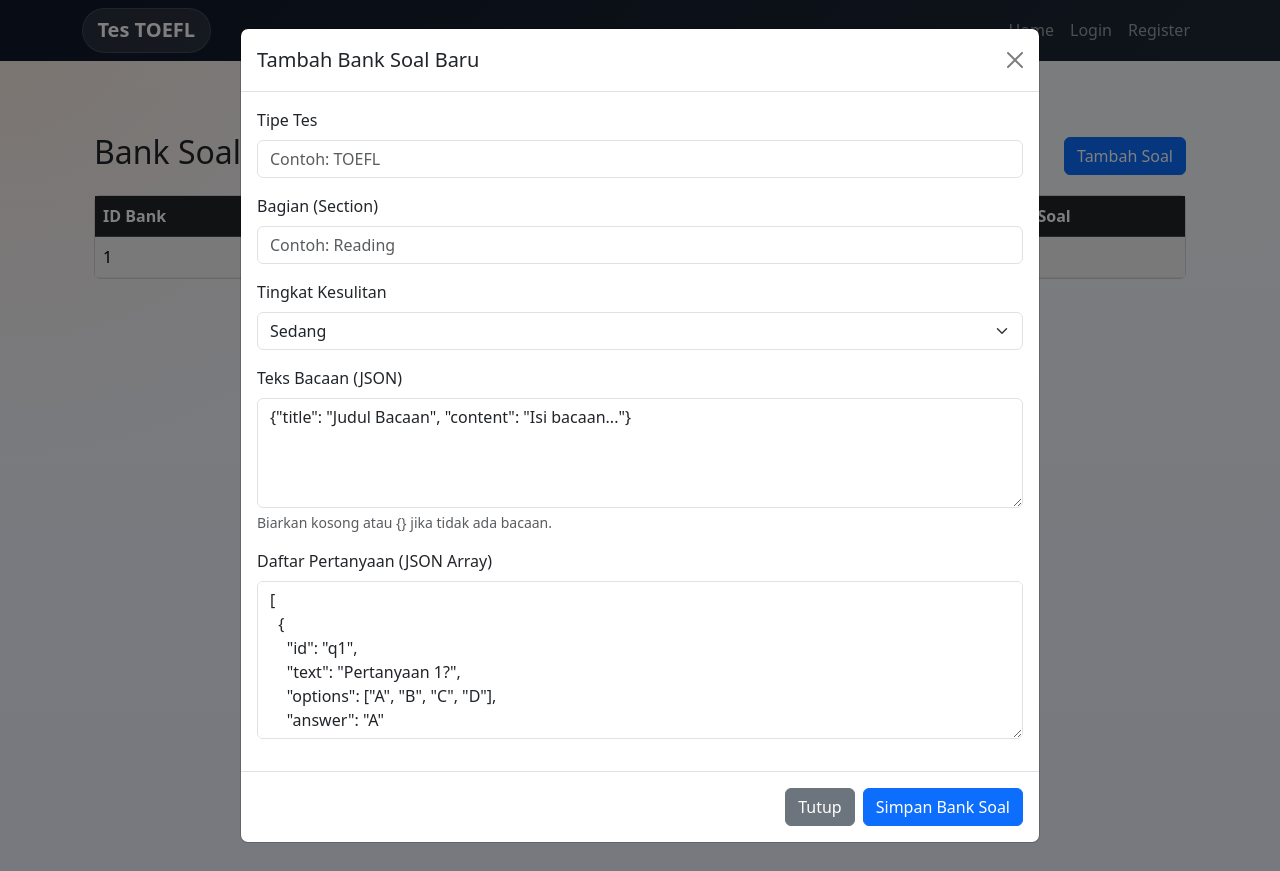
After one commit to Svaerd/upbg-backend, a Flask app: template templates/admin/exam_banks.html in a window 1280 px wide, after a click on "Tambah Soal". The commit adds this page. Run offline with Flask 3, Linux system fonts and the light colour scheme; the template is opened without the code that fills it: most values are stand-ins (such as "Sample title", 1, 10 or a date in 2020).

Commit message:
Exam banks & CBT system integrated w/ MongoDB

```diff
--- a/app.py
+++ b/app.py
@@ -1,5 +1,7 @@
 import os
 from functools import wraps
+from datetime import datetime, timezone
+import json
 
 import pymysql
 from flask import (
@@ -580,7 +582,13 @@ def user_registrations():
         """,
         (g.user["user_id"],),
     )
-    return render_template("user/registrations.html", registrations=registrations)
+
+    sessions = list(mongo_db.EXAM_SESSIONS.find({"user_id": g.user["user_id"]}))
+    session_map = {s["registration_id"]: s for s in sessions}
+
+    return render_template(
+        "user/registrations.html", registrations=registrations, session_map=session_map
+    )
 
 
 @app.route("/user/payments/<int:payment_id>/confirm", methods=["GET", "POST"])
@@ -650,6 +658,241 @@ def admin_approve_payment(payment_id):
     return redirect(url_for("admin_payments"))
 
 
+@app.route("/admin/exam-banks", methods=["GET", "POST"])
+@admin_required
+def manage_exam_banks():
+    """
+    Collection: EXAM_BANKS
+    Mengelola bank soal dengan konsep Embedding untuk passage dan questions.
+    """
+    if request.method == "POST":
+        # Karena struktur questions berupa Array of Objects,
+        # idealnya data dikirim dalam bentuk JSON (contoh via Fetch API/AJAX di frontend).
+        data = request.json if request.is_json else None
+
+        if not data:
+            flash("Data soal tidak valid.", "danger")
+            return redirect(url_for("manage_exam_banks"))
+
+        bank_id = f"BANK_{uuid.uuid4().hex[:10].upper()}"
+
+        exam_bank_doc = {
+            "_id": bank_id,
+            "test_type": data.get("test_type"),  # misal: "TOEFL"
+            "section": data.get("section"),  # misal: "Reading"
+            "difficulty": data.get("difficulty"),
+            "passage": data.get(
+                "passage", {}
+            ),  # Object: { "title": "...", "content": "..." }
+            "questions": data.get("questions", []),  # Array of Objects
+        }
+
+        mongo_db.EXAM_BANKS.insert_one(exam_bank_doc)
+        return {
+            "status": "success",
+            "message": "Soal berhasil ditambahkan!",
+            "bank_id": bank_id,
+        }, 201
+
+    # GET method
+    banks = list(mongo_db.EXAM_BANKS.find())
+    return render_template("admin/exam_banks.html", banks=banks)
+
+
+@app.route("/admin/exam-templates", methods=["GET", "POST"])
+@admin_required
+def manage_exam_templates():
+    """
+    Collection: EXAM_TEMPLATE
+    Mengelola template ujian untuk menentukan jumlah soal per tipe/section.
+    """
+    if request.method == "POST":
+        data = request.json if request.is_json else None
+
+        if not data:
+            return {"status": "error", "message": "Payload JSON dibutuhkan"}, 400
+
+        template_id = f"TPL_{uuid.uuid4().hex[:10].upper()}"
+
+        template_doc = {
+            "_id": template_id,
+            "test_type": data.get("test_type"),
+            "requirements": data.get(
+                "requirements", {}
+            ),  # Object: {"reading": 10, "listening": 15}
+        }
+
+        mongo_db.EXAM_TEMPLATE.insert_one(template_doc)
+        return {"status": "success", "message": "Template berhasil dibuat!"}, 201
+
+    templates = list(mongo_db.EXAM_TEMPLATE.find())
+    return render_template("admin/exam_templates.html", templates=templates)
+
+
+@app.route(
+    "/user/registrations/<int:registration_id>/generate-session", methods=["POST"]
+)
+@login_required
+def generate_exam_session(registration_id):
+    """
+    Collection: EXAM_SESSIONS
+    Membuat sesi ujian baru. Me-referensi RDBMS (registration_id, user_id, schedule_id).
+    """
+    # 1. Validasi RDBMS: Pastikan registrasi milik user ini dan pembayaran sudah lunas (misal).
+    registration = fetch_one(
+        """
+        SELECT r.registration_id, r.user_id, r.schedule_id, t.nama_tes, t.test_type_id
+        FROM registrations r
+        JOIN schedules s ON r.schedule_id = s.schedule_id
+        JOIN test_types t ON s.test_type_id = t.test_type_id
+        WHERE r.registration_id = %s AND r.user_id = %s
+        """,
+        (registration_id, g.user["user_id"]),
+    )
+
+    if not registration:
+        flash("Registrasi tidak ditemukan atau akses ditolak.", "danger")
+        return redirect(url_for("user_registrations"))
+
+    # Cek apakah session sudah pernah digenerate
+    existing_session = mongo_db.EXAM_SESSIONS.find_one(
+        {"registration_id": registration_id}
+    )
+    if existing_session:
+        flash("Sesi ujian sudah dibuat.", "info")
+        return redirect(url_for("user_registrations"))
+
+    # 2. Ambil Template Ujian berdasarkan tipe tes RDBMS
+    test_type_name = registration["nama_tes"]
+    template = mongo_db.EXAM_TEMPLATE.find_one({"test_type": test_type_name})
+
+    if not template:
+        flash("Template ujian belum dikonfigurasi oleh Admin.", "danger")
+        return redirect(url_for("user_registrations"))
+
+    # 3. Generate daftar question IDs (Referencing) berdasarkan requirements di template
+    selected_question_ids = []
+    for section, amount in template.get("requirements", {}).items():
+        # Aggregation MongoDB untuk mengambil soal secara acak (random $sample)
+        pipeline = [
+            {"$match": {"test_type": test_type_name, "section": section}},
+            {"$sample": {"size": amount}},
+            {"$project": {"_id": 1}},
+        ]
+        random_banks = list(mongo_db.EXAM_BANKS.aggregate(pipeline))
+        selected_question_ids.extend([str(bank["_id"]) for bank in random_banks])
+
+    # 4. Insert ke EXAM_SESSIONS
+    session_id = f"SESSION_{uuid.uuid4().hex[:12].upper()}"
+
+    session_doc = {
+        "_id": session_id,
+        "registration_id": registration_id,  # Referensi MySQL
+        "user_id": g.user["user_id"],  # Referensi MySQL
+        "schedule_id": registration["schedule_id"],  # Referensi MySQL
+        "generated_at": datetime.now(timezone.utc),
+        "questions": selected_question_ids,  # Array of Strings (Referencing EXAM_BANKS _id)
+        "status": "ONGOING",
+    }
+
+    mongo_db.EXAM_SESSIONS.insert_one(session_doc)
+    flash("Sesi ujian berhasil dibuat! Silakan mulai.", "success")
+    return redirect(url_for("user_registrations"))
+
+
+@app.route("/user/exam/<session_id>/submit", methods=["POST"])
+@login_required
+def submit_exam_answers(session_id):
+    """
+    Collection: EXAM_ANSWERS
+    Menyimpan jawaban peserta dengan metode referensi ke Session dan Bank,
+    serta embed rincian jawaban.
+    """
+    # Validasi kepemilikan session
+    session_data = mongo_db.EXAM_SESSIONS.find_one(
+        {"_id": session_id, "user_id": g.user["user_id"]}
+    )
+
+    if not session_data:
+        return {
+            "status": "error",
+            "message": "Akses ditolak atau sesi tidak valid.",
+        }, 403
+
+    # Asumsi data yang dikirim dari frontend berupa JSON
+    # Contoh struktur: { "question_id": "BANK_XYZ", "answers": {"1": "A", "2": "C"} }
+    data = request.json if request.is_json else None
+    if not data:
+        return {"status": "error", "message": "Payload jawaban tidak valid."}, 400
+
+    question_id = data.get("question_id")
+    user_answers = data.get("answers", {})
+
+    # Sesuai diagram EXAM_ANSWERS: _id, session_id, question_id, answers (Object Embed)
+    answer_doc = {
+        "session_id": session_id,  # Referencing EXAM_SESSIONS
+        "question_id": question_id,  # Referencing EXAM_BANKS
+        "answers": user_answers,  # Embedded data jawaban
+    }
+
+    # Update jika jawaban dari question bank ini sudah pernah disubmit di sesi ini, atau Insert baru
+    mongo_db.EXAM_ANSWERS.update_one(
+        {"session_id": session_id, "question_id": question_id},
+        {
+            "$set": answer_doc,
+            "$setOnInsert": {"_id": f"ANS_{uuid.uuid4().hex[:10].upper()}"},
+        },
+        upsert=True,
+    )
+
+    return {"status": "success", "message": "Jawaban berhasil disimpan."}
+
+
+@app.route("/user/exam/<session_id>")
+@login_required
+def take_exam(session_id):
+    session_data = mongo_db.EXAM_SESSIONS.find_one(
+        {"_id": session_id, "user_id": g.user["user_id"]}
+    )
+
+    if not session_data:
+        flash("Sesi ujian tidak ditemukan.", "danger")
+        return redirect(url_for("user_registrations"))
+
+    if session_data.get("status") != "ONGOING":
+        flash("Ujian ini sudah selesai.", "warning")
+        return redirect(url_for("user_registrations"))
+
+    question_ids = session_data.get("questions", [])
+    banks = list(mongo_db.EXAM_BANKS.find({"_id": {"$in": question_ids}}))
+    saved_answers = list(mongo_db.EXAM_ANSWERS.find({"session_id": session_id}))
+    answers_map = {ans["question_id"]: ans.get("answers", {}) for ans in saved_answers}
+
+    return render_template(
+        "user/take_exam.html",
+        session_id=session_id,
+        banks=banks,
+        answers_map=answers_map,
+    )
+
+
+@app.route("/user/exam/<session_id>/finish", methods=["POST"])
+@login_required
+def finish_exam(session_id):
+    session_data = mongo_db.EXAM_SESSIONS.find_one(
+        {"_id": session_id, "user_id": g.user["user_id"]}
+    )
+    if not session_data:
+        flash("Sesi ujian tidak valid.", "danger")
+        return redirect(url_for("user_registrations"))
+
+    mongo_db.EXAM_SESSIONS.update_one(
+        {"_id": session_id}, {"$set": {"status": "FINISHED"}}
+    )
+    flash("Ujian berhasil diselesaikan. Terima kasih!", "success")
+    return redirect(url_for("user_registrations"))
+
+
 if __name__ == "__main__":
     print("  _    _ _____  ____   _____   _______ ____  ______ ______ _      ")
     print(" | |  | |  __ \|  _ \ / ____| |__   __/ __ \|  ____|  ____| |     ")
--- /dev/null
+++ b/templates/admin/exam_banks.html
@@ -0,0 +1,141 @@
+{% extends 'base.html' %}
+
+{% block content %}
+<div class="container mt-4">
+    <div class="d-flex justify-content-between align-items-center mb-3">
+        <h2>Bank Soal Ujian (Exam Banks)</h2>
+        <button class="btn btn-primary" data-bs-toggle="modal" data-bs-target="#addBankModal">
+            Tambah Soal
+        </button>
+    </div>
+
+    <div class="card">
+        <div class="card-body p-0">
+            <table class="table table-striped table-hover mb-0">
+                <thead class="table-dark">
+                    <tr>
+                        <th>ID Bank</th>
+                        <th>Tipe Tes</th>
+                        <th>Bagian (Section)</th>
+                        <th>Kesulitan</th>
+                        <th>Jumlah Soal</th>
+                    </tr>
+                </thead>
+                <tbody>
+                    {% for bank in banks %}
+                    <tr>
+                        <td>{{ bank._id }}</td>
+                        <td>{{ bank.test_type }}</td>
+                        <td>{{ bank.section }}</td>
+                        <td>{{ bank.difficulty }}</td>
+                        <td>{{ bank.questions | length }}</td>
+                    </tr>
+                    {% else %}
+                    <tr>
+                        <td colspan="5" class="text-center">Belum ada bank soal yang ditambahkan.</td>
+                    </tr>
+                    {% endfor %}
+                </tbody>
+            </table>
+        </div>
+    </div>
+</div>
+
+<!-- Modal Tambah Bank Soal -->
+<div class="modal fade" id="addBankModal" tabindex="-1" aria-labelledby="addBankModalLabel" aria-hidden="true">
+    <div class="modal-dialog modal-lg">
+        <div class="modal-content">
+            <div class="modal-header">
+                <h5 class="modal-title" id="addBankModalLabel">Tambah Bank Soal Baru</h5>
+                <button type="button" class="btn-close" data-bs-dismiss="modal" aria-label="Close"></button>
+            </div>
+            <div class="modal-body">
+                <form id="addBankForm">
+                    <div class="mb-3">
+                        <label for="testType" class="form-label">Tipe Tes</label>
+                        <input type="text" class="form-control" id="testType" placeholder="Contoh: TOEFL" required>
+                    </div>
+                    <div class="mb-3">
+                        <label for="section" class="form-label">Bagian (Section)</label>
+                        <input type="text" class="form-control" id="section" placeholder="Contoh: Reading" required>
+                    </div>
+                    <div class="mb-3">
+                        <label for="difficulty" class="form-label">Tingkat Kesulitan</label>
+                        <select class="form-select" id="difficulty" required>
+                            <option value="Easy">Mudah</option>
+                            <option value="Medium" selected>Sedang</option>
+                            <option value="Hard">Sulit</option>
+                        </select>
+                    </div>
+                    <div class="mb-3">
+                        <label for="passage" class="form-label">Teks Bacaan (JSON)</label>
+                        <textarea class="form-control" id="passage" rows="4">{"title": "Judul Bacaan", "content": "Isi bacaan..."}</textarea>
+                        <div class="form-text">Biarkan kosong atau {} jika tidak ada bacaan.</div>
+                    </div>
+                    <div class="mb-3">
+                        <label for="questions" class="form-label">Daftar Pertanyaan (JSON Array)</label>
+                        <textarea class="form-control" id="questions" rows="6" required>[
+  {
+    "id": "q1",
+    "text": "Pertanyaan 1?",
+    "options": ["A", "B", "C", "D"],
+    "answer": "A"
+  }
+]</textarea>
+                    </div>
+                </form>
+            </div>
+            <div class="modal-footer">
+                <button type="button" class="btn btn-secondary" data-bs-dismiss="modal">Tutup</button>
+                <button type="button" class="btn btn-primary" onclick="submitExamBank()">Simpan Bank Soal</button>
+            </div>
+        </div>
+    </div>
+</div>
+
+<script>
+function submitExamBank() {
+    let testType = document.getElementById('testType').value;
+    let section = document.getElementById('section').value;
+    let difficulty = document.getElementById('difficulty').value;
+
+    let passage, questions;
+    try {
+        passage = JSON.parse(document.getElementById('passage').value || "{}");
+        questions = JSON.parse(document.getElementById('questions').value || "[]");
+    } catch (e) {
+        alert("Format JSON tidak valid pada Teks Bacaan atau Daftar Pertanyaan.");
+        return;
+    }
+
+    let payload = {
+        test_type: testType,
+        section: section,
+        difficulty: difficulty,
+        passage: passage,
+        questions: questions
+    };
+
+    fetch("{{ url_for('manage_exam_banks') }}", {
+        method: "POST",
+        headers: {
+            "Content-Type": "application/json"
+        },
+        body: JSON.stringify(payload)
+    })
+    .then(response => response.json())
+    .then(data => {
+        if (data.status === 'success') {
+            alert(data.message);
+            location.reload();
+        } else {
+            alert("Gagal: " + data.message);
+        }
+    })
+    .catch(error => {
+        console.error('Error:', error);
+        alert("Terjadi kesalahan saat menyimpan data.");
+    });
+}
+</script>
+{% endblock %}
--- a/templates/base.html
+++ b/templates/base.html
@@ -97,6 +97,10 @@
                 <li><a class="dropdown-item" href="{{ url_for('manage_test_types') }}">Data Tipe Tes</a></li>
                 <li><a class="dropdown-item" href="{{ url_for('manage_schedules') }}">Data Jadwal Tes</a></li>
                 <li><hr class="dropdown-divider"></li>
+                <li><h6 class="dropdown-header">Manajemen Ujian (NoSQL)</h6></li>
+                <li><a class="dropdown-item" href="{{ url_for('manage_exam_banks') }}">Bank Soal Ujian</a></li>
+                <li><a class="dropdown-item" href="{{ url_for('manage_exam_templates') }}">Template Ujian</a></li>
+                <li><hr class="dropdown-divider"></li>
                 <li><h6 class="dropdown-header">Pembayaran</h6></li>
                 <li><a class="dropdown-item" href="{{ url_for('admin_payments') }}">Verifikasi Pembayaran</a></li>
                 <li><hr class="dropdown-divider"></li>
```
Also changed, not shown: templates/admin/exam_templates.html (added, +117 -0 lines), templates/user/registrations.html (+18 -1 lines), templates/user/take_exam.html (added, +114 -0 lines).
